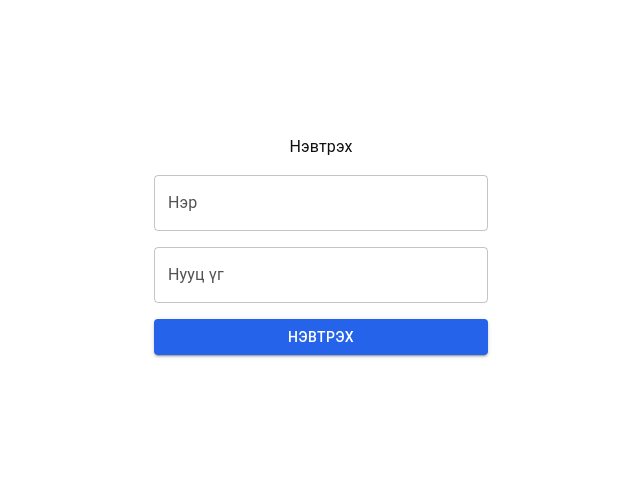
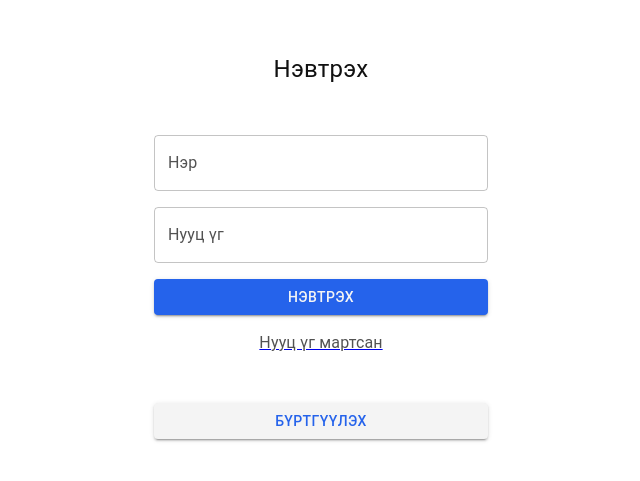
Before and after one commit to leap-1e-team1/E-COMMERCE, a Next.js app in the folder front-end/: page /login in a window 1280 px wide. Shown: the part 155-636 px from the top of the page, without its empty margins (319-959 px from the left). Built offline with nearby package versions, Linux system fonts and the light colour scheme.

Commit message:
button comp changes

```diff
--- a/front-end/src/app/layout.tsx
+++ b/front-end/src/app/layout.tsx
@@ -15,7 +15,7 @@ const geistMono = localFont({
 });
 
 export const metadata: Metadata = {
-  title: "Create Next App",
+  title: "E-Commerce",
   description: "Generated by create next app",
 };
 
--- a/front-end/src/app/login/page.tsx
+++ b/front-end/src/app/login/page.tsx
@@ -2,11 +2,12 @@
 import { CustomButton } from "@/components/Button";
 import { Input } from "@/components/Input";
 import { Stack, Typography } from "@mui/material";
+import Link from "next/link";
 
 export default function Login() {
   return (
     <Stack
-      gap={4}
+      gap={12}
       sx={{
         display: "flex",
         justifyContent: "center",
@@ -14,14 +15,47 @@ export default function Login() {
         height: "100vh",
       }}
     >
-      <Typography color="primary.main">Нэвтрэх</Typography>
+      <Typography color="primary.main" sx={{ fontSize: "24px" }}>
+        Нэвтрэх
+      </Typography>
 
-      <Stack gap={4} sx={{ width: "334px" }}>
+      <Stack
+        gap={4}
+        sx={{ width: "334px", display: "flex", justifyContent: "center" }}
+      >
         <Input label="Нэр" placeholder="Нэр" />
         <Input label="Нууц үг" placeholder="Нууц үг" />
         <CustomButton
           text="Нэвтрэх"
+          textColor="background.paper"
           handleClick={() => console.log("Button clicked!")}
+          bgColor="secondary.main"
+          hoverColor="primary.main"
+          height="36px"
+          border="secondary.main"
+        />
+        <Link href="./register">
+          <Typography
+            component="div"
+            color="text.secondary"
+            sx={{
+              textAlign: "center",
+            }}
+          >
+            Нууц үг мартсан
+          </Typography>
+        </Link>
+      </Stack>
+
+      <Stack sx={{ width: "334px" }}>
+        <CustomButton
+          text="Бүртгүүлэх"
+          textColor="secondary.main"
+          handleClick={() => console.log("Button clicked!")}
+          bgColor="background.paper"
+          hoverColor="primary.main"
+          height="36px"
+          border="secondary.main"
         />
       </Stack>
     </Stack>
--- a/front-end/src/components/Button.tsx
+++ b/front-end/src/components/Button.tsx
@@ -1,18 +1,39 @@
-"use client";
 import { Button } from "@mui/material";
 import React from "react";
 
 interface CustomButtonProps {
   text: string;
+  textColor: string;
+  bgColor: string;
+  hoverColor: string;
+  height?: string;
+  border: string;
   handleClick: () => void;
 }
 
 export const CustomButton: React.FC<CustomButtonProps> = ({
   text,
+  bgColor,
+  hoverColor,
+  height,
   handleClick,
+  border,
+  textColor,
 }) => {
   return (
-    <Button variant="contained" onClick={handleClick} color="secondary">
+    <Button
+      variant="contained"
+      onClick={handleClick}
+      sx={{
+        backgroundColor: bgColor,
+        color: textColor,
+        height: height || "auto",
+        "&:hover": {
+          backgroundColor: hoverColor,
+        },
+        border: border ? `1px solid ${border}` : "none",
+      }}
+    >
       {text}
     </Button>
   );
```
